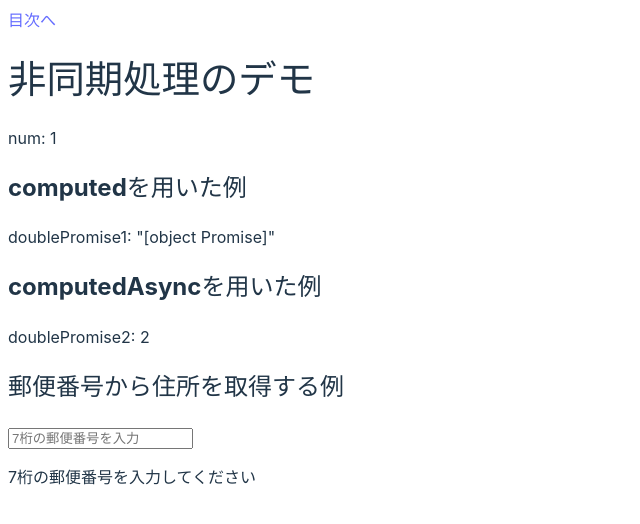
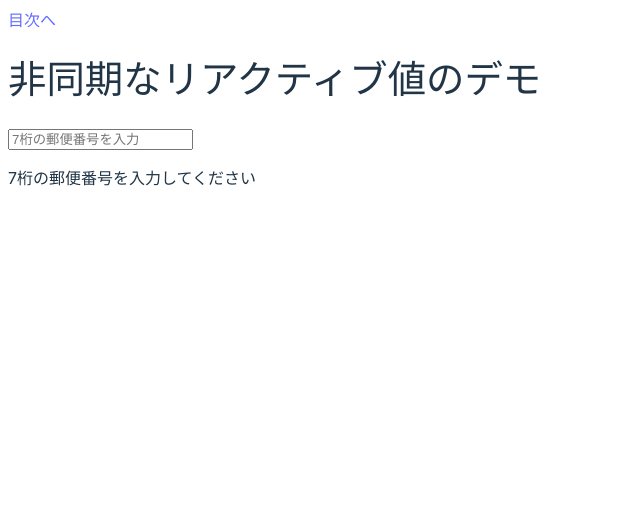
Before and after one commit to ics-creative/230606_vueuse, a Vue app: page /#/promise in a window 1280 px wide. Shown: the top 524 px of the page, without its empty margins (0-640 px from the left). Built offline with nearby package versions, Linux system fonts and the light colour scheme.

Commit message:
非同期デモから不要なものを削除

```diff
--- a/src/pages/PromisePage.vue
+++ b/src/pages/PromisePage.vue
@@ -52,13 +52,13 @@ const address = computedAsync(
 
 <template>
   <div>
-    <h1>非同期処理のデモ</h1>
-    <p>num: {{ num }}</p>
-    <h2>computedを用いた例</h2>
-    <p>doublePromise1: {{ doublePromise1 }}</p>
-    <h2>computedAsyncを用いた例</h2>
-    <p>doublePromise2: {{ doublePromise2 }}</p>
-    <h2>郵便番号から住所を取得する例</h2>
+    <h1>非同期なリアクティブ値のデモ</h1>
+<!--    <p>num: {{ num }}</p>-->
+<!--    <h2>computedを用いた例</h2>-->
+<!--    <p>doublePromise1: {{ doublePromise1 }}</p>-->
+<!--    <h2>computedAsyncを用いた例</h2>-->
+<!--    <p>doublePromise2: {{ doublePromise2 }}</p>-->
+<!--    <h2>郵便番号から住所を取得する例</h2>-->
     <input type="text" v-model="postalCode" placeholder="7桁の郵便番号を入力" />
     <p v-show="evaluating">取得中...</p>
     <p v-show="!evaluating">{{ address }}</p>
```
Also changed, not shown: 1 other file (tests, documents, lock files or other folders).
